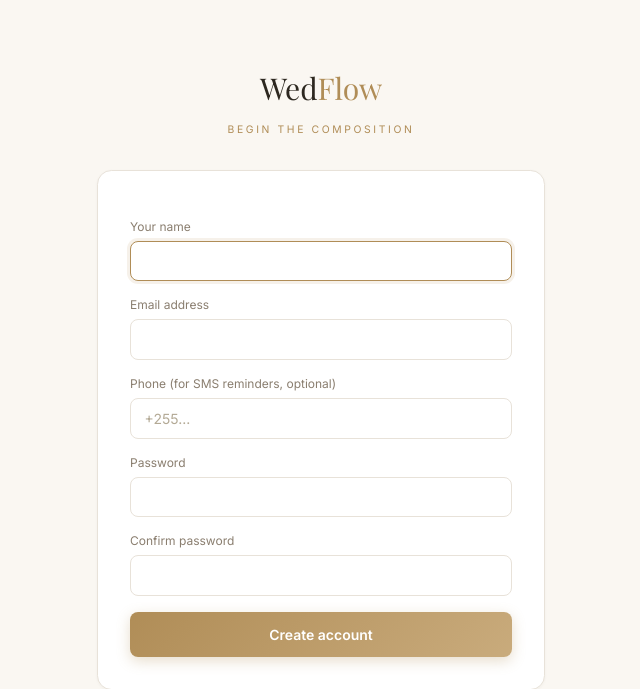
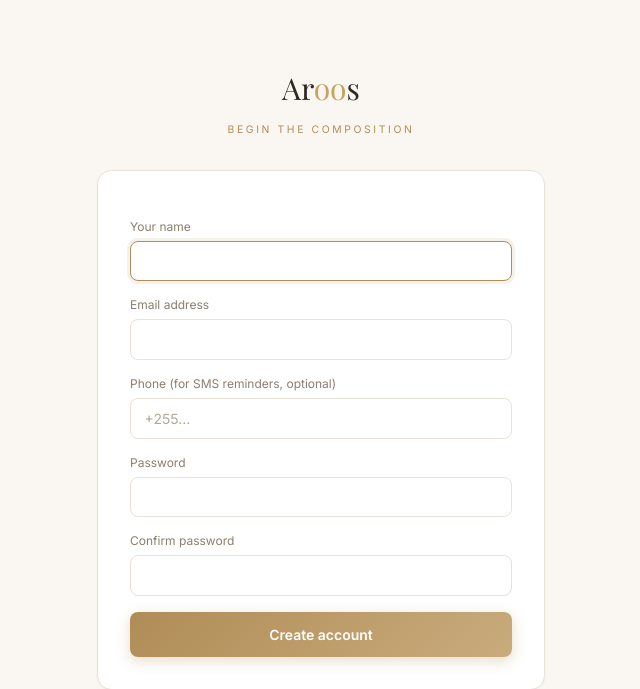
Before and after one commit to smgayanathchloe-wq/Aroos, a Laravel app: page /register in a window 1280 px wide. Shown: the top 689 px of the page, without its empty margins (319-959 px from the left). Run offline with Laravel 12, Linux system fonts and the light colour scheme; data that the repository does not hold is empty; some libraries are stand-ins or nearby versions; some web fonts are replaced.

Commit message:
Update branding: Aroos logo in auth pages

```diff
--- a/resources/views/auth/login.blade.php
+++ b/resources/views/auth/login.blade.php
@@ -6,7 +6,7 @@
 <div class="min-h-screen flex items-center justify-center px-6">
     <div class="w-full max-w-md">
         <div class="text-center mb-8">
-            <a href="{{ route('home') }}" class="font-serif text-3xl">Wed<span class="text-gold">Flow</span></a>
+            <a href="{{ route('home') }}" class="font-serif text-3xl" style="color: #2D2820;">Ar<span style="color: #C4A560;">oo</span>s</a>
             <p class="eyebrow mt-4">Enter the studio</p>
         </div>
         <div class="card p-8">
--- a/resources/views/auth/register.blade.php
+++ b/resources/views/auth/register.blade.php
@@ -6,7 +6,7 @@
 <div class="min-h-screen flex items-center justify-center px-6 py-12">
     <div class="w-full max-w-md">
         <div class="text-center mb-8">
-            <a href="{{ route('home') }}" class="font-serif text-3xl">Wed<span class="text-gold">Flow</span></a>
+            <a href="{{ route('home') }}" class="font-serif text-3xl" style="color: #2D2820;">Ar<span style="color: #C4A560;">oo</span>s</a>
             <p class="eyebrow mt-4">Begin the composition</p>
         </div>
         <div class="card p-8">
```
